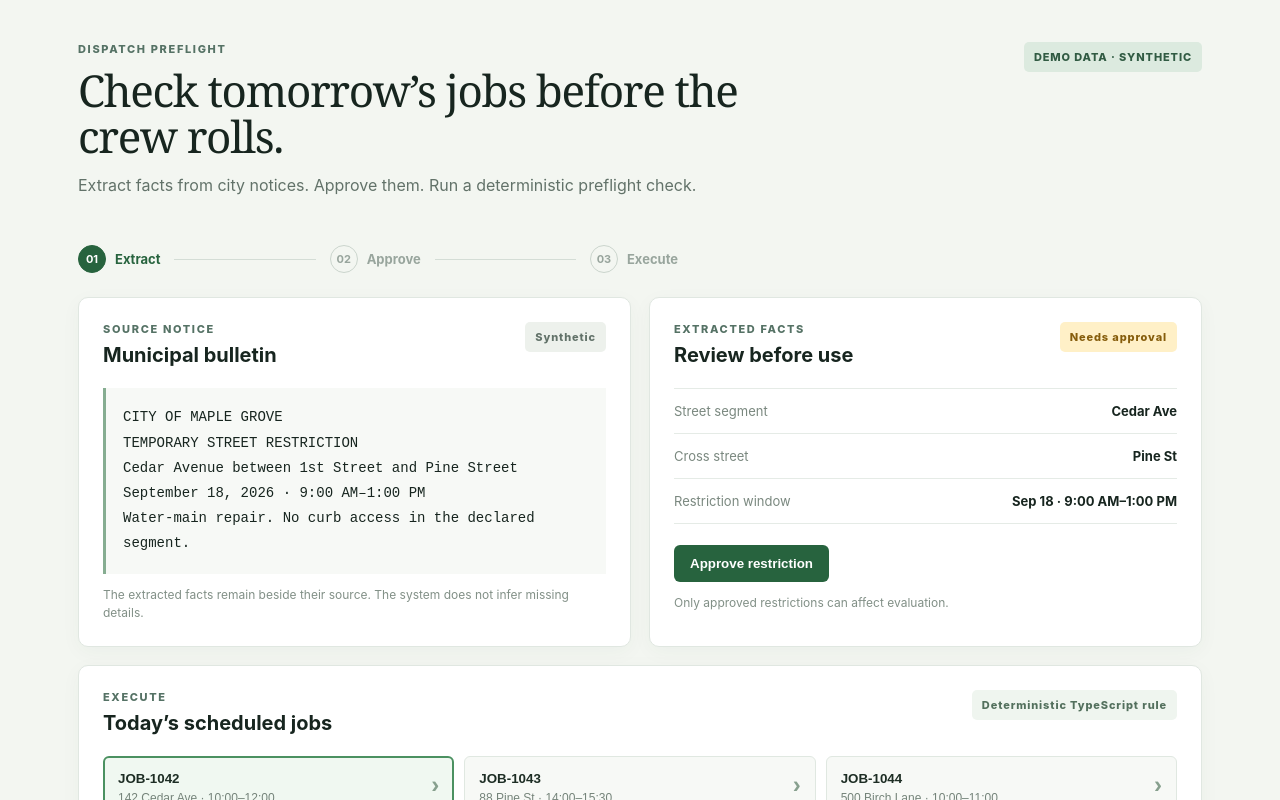
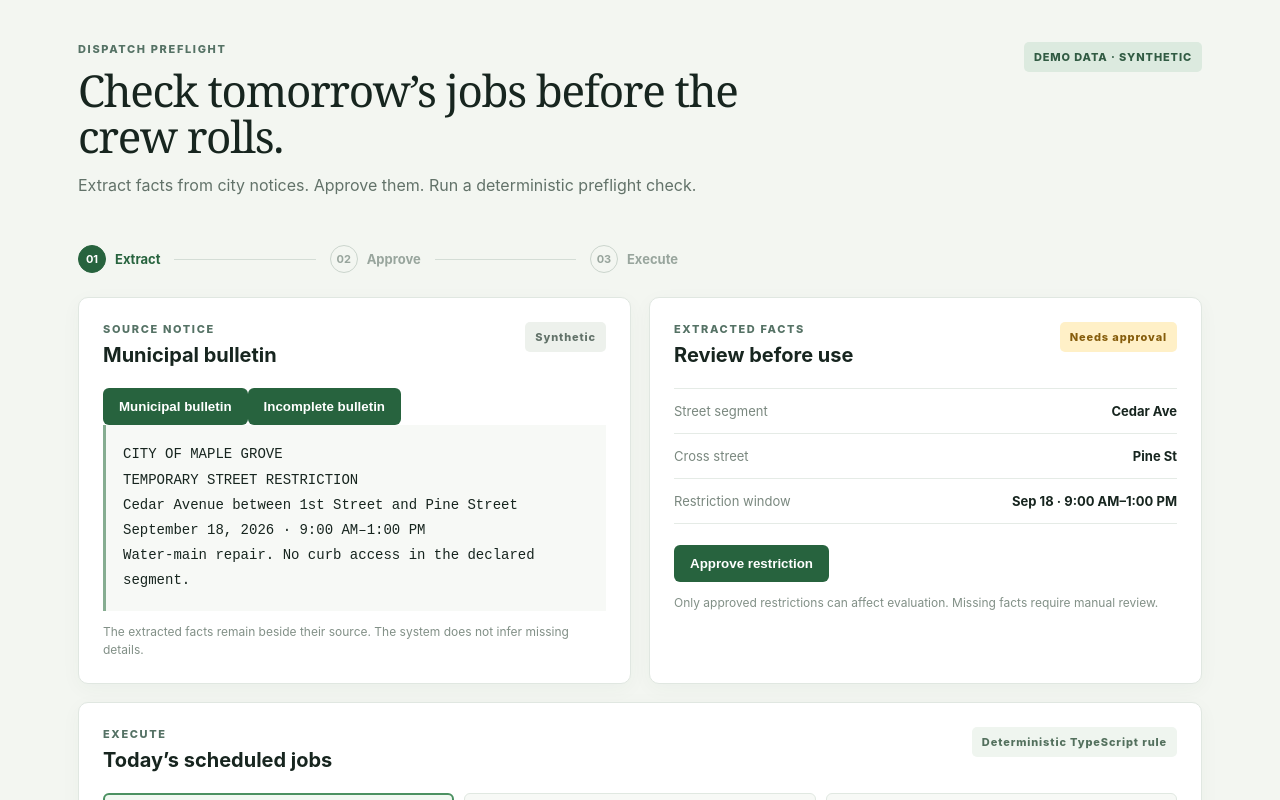
Before and after one commit to upramod/dispatch-preflight, a React (Vite) app: page / in a window 1280 px wide. Shown: the top 800 px of the page. Built offline with nearby package versions, Linux system fonts and the light colour scheme.

Commit message:
Add incomplete notice safety scenario

```diff
--- a/src/main.tsx
+++ b/src/main.tsx
@@ -3,8 +3,10 @@ import { createRoot } from 'react-dom/client';
 import { evaluate, Job, Restriction } from './domain';
 import './styles.css';
 
-const notice = `CITY OF MAPLE GROVE\nTEMPORARY STREET RESTRICTION\nCedar Avenue between 1st Street and Pine Street\nSeptember 18, 2026 · 9:00 AM–1:00 PM\nWater-main repair. No curb access in the declared segment.`;
-const initialRestriction: Restriction = { street: 'Cedar Ave', crossStreet: 'Pine St', startsAt: '2026-09-18T09:00', endsAt: '2026-09-18T13:00', approved: false };
+const notices = [
+  { title: 'Municipal bulletin', text: `CITY OF MAPLE GROVE\nTEMPORARY STREET RESTRICTION\nCedar Avenue between 1st Street and Pine Street\nSeptember 18, 2026 · 9:00 AM–1:00 PM\nWater-main repair. No curb access in the declared segment.`, restriction: { street: 'Cedar Ave', crossStreet: 'Pine St', startsAt: '2026-09-18T09:00', endsAt: '2026-09-18T13:00', approved: false } as Restriction },
+  { title: 'Incomplete bulletin', text: `CITY OF MAPLE GROVE\nTEMPORARY STREET RESTRICTION\nOak Boulevard near the community center\nSeptember 19, 2026\nRoad work is planned. Check the posted signs for timing.`, restriction: { street: 'Oak Blvd', crossStreet: '', startsAt: '', endsAt: '', approved: false } as Restriction }
+];
 const jobs: Job[] = [
   { id: 'JOB-1042', address: '142 Cedar Ave', startsAt: '2026-09-18T10:00', endsAt: '2026-09-18T12:00' },
   { id: 'JOB-1043', address: '88 Pine St', startsAt: '2026-09-18T14:00', endsAt: '2026-09-18T15:30' },
@@ -12,15 +14,17 @@ const jobs: Job[] = [
 ];
 
 function App() {
-  const [restriction, setRestriction] = useState(initialRestriction);
+  const [noticeIndex, setNoticeIndex] = useState(0);
+  const [restriction, setRestriction] = useState(notices[0].restriction);
   const [selected, setSelected] = useState(jobs[0]);
+  const activeNotice = notices[noticeIndex];
   const decision = evaluate(selected, restriction);
   return <main>
     <header><div><span className="eyebrow">DISPATCH PREFLIGHT</span><h1>Check tomorrow’s jobs before the crew rolls.</h1><p className="sub">Extract facts from city notices. Approve them. Run a deterministic preflight check.</p></div><span className="status">DEMO DATA · SYNTHETIC</span></header>
     <section className="steps"><div className="step active"><b>01</b><span>Extract</span></div><div className="line"/><div className={`step ${restriction.approved ? 'active' : ''}`}><b>02</b><span>Approve</span></div><div className="line"/><div className={`step ${restriction.approved ? 'active' : ''}`}><b>03</b><span>Execute</span></div></section>
     <div className="grid">
-      <section className="card source"><div className="cardhead"><div><span className="label">SOURCE NOTICE</span><h2>Municipal bulletin</h2></div><span className="tag">Synthetic</span></div><pre>{notice}</pre><p className="caption">The extracted facts remain beside their source. The system does not infer missing details.</p></section>
-      <section className="card"><div className="cardhead"><div><span className="label">EXTRACTED FACTS</span><h2>Review before use</h2></div><span className={restriction.approved ? 'approved tag' : 'pending tag'}>{restriction.approved ? 'Approved' : 'Needs approval'}</span></div><div className="facts"><Fact label="Street segment" value="Cedar Ave"/><Fact label="Cross street" value="Pine St"/><Fact label="Restriction window" value="Sep 18 · 9:00 AM–1:00 PM"/></div><button onClick={() => setRestriction({...restriction, approved: !restriction.approved})}>{restriction.approved ? 'Revoke approval' : 'Approve restriction'}</button><p className="caption">Only approved restrictions can affect evaluation.</p></section>
+      <section className="card source"><div className="cardhead"><div><span className="label">SOURCE NOTICE</span><h2>{activeNotice.title}</h2></div><span className="tag">Synthetic</span></div><div className="notice-tabs">{notices.map((item, i) => <button className={i === noticeIndex ? 'tab active-tab' : 'tab'} onClick={() => { setNoticeIndex(i); setRestriction(item.restriction); }} key={item.title}>{item.title}</button>)}</div><pre>{activeNotice.text}</pre><p className="caption">The extracted facts remain beside their source. The system does not infer missing details.</p></section>
+      <section className="card"><div className="cardhead"><div><span className="label">EXTRACTED FACTS</span><h2>Review before use</h2></div><span className={restriction.approved ? 'approved tag' : 'pending tag'}>{restriction.approved ? 'Approved' : 'Needs approval'}</span></div><div className="facts"><Fact label="Street segment" value={restriction.street || 'Missing'}/><Fact label="Cross street" value={restriction.crossStreet || 'Missing'}/><Fact label="Restriction window" value={restriction.startsAt ? 'Sep 18 · 9:00 AM–1:00 PM' : 'Missing'}/></div><button disabled={!restriction.startsAt || !restriction.endsAt} onClick={() => setRestriction({...restriction, approved: !restriction.approved})}>{restriction.approved ? 'Revoke approval' : 'Approve restriction'}</button><p className="caption">Only approved restrictions can affect evaluation. Missing facts require manual review.</p></section>
     </div>
     <section className="card jobs"><div className="cardhead"><div><span className="label">EXECUTE</span><h2>Today’s scheduled jobs</h2></div><span className="rule">Deterministic TypeScript rule</span></div><div className="joblist">{jobs.map(job => <button className={`job ${selected.id === job.id ? 'selected' : ''}`} onClick={() => setSelected(job)} key={job.id}><span><strong>{job.id}</strong><small>{job.address} · {job.startsAt.slice(11)}–{job.endsAt.slice(11)}</small></span><span className="arrow">›</span></button>)}</div><div className={`result ${decision.toLowerCase().replaceAll(' ', '-')}`}><span className="resultlabel">PREFLIGHT RESULT</span><strong>{decision}</strong><p>{!restriction.approved ? 'Approve the extracted restriction to run the check.' : decision === 'Cannot determine' ? 'The address is not in the declared test mapping. Manual review required.' : decision === 'Potential overlap' ? 'The mapped street and time windows overlap. Review this job before dispatch.' : 'No declared street or time-window overlap was found.'}</p></div></section>
     <footer>Declared mappings only · No routing · No legal parking advice · No invented addresses</footer>
```
